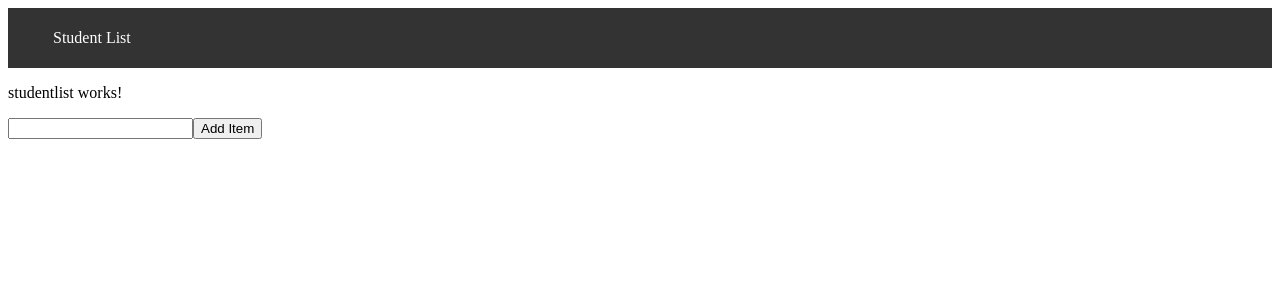
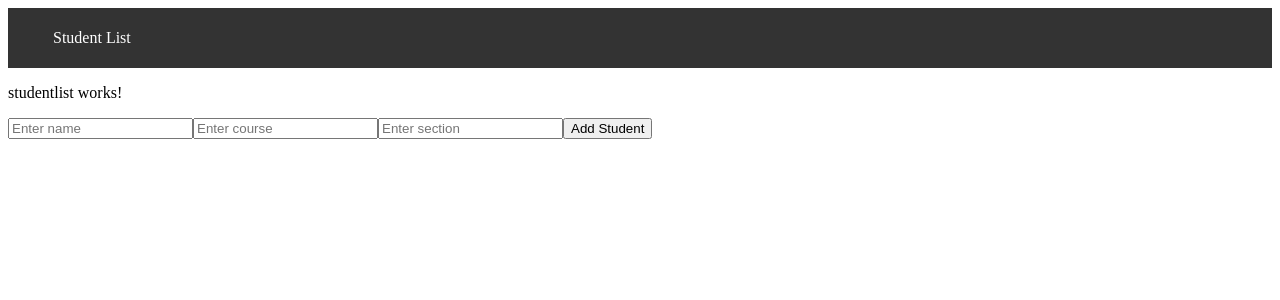
Before and after one commit to kaysie0919/AngularDataStructure, an Angular app: page / in a window 1280 px wide. Shown: the top 300 px of the page. Built offline with nearby package versions, Linux system fonts and the light colour scheme.

Commit message:
#1 Edited Student List Component

```diff
--- a/src/app/components/studentlist/studentlist.component.html
+++ b/src/app/components/studentlist/studentlist.component.html
@@ -1,9 +1,9 @@
 <p>studentlist works!</p>
-<input type="text" [(ngModel)]="list"/>
-<button (click)="addItem()">Add Item</button>
+  <input type="text" [(ngModel)]="name" placeholder="Enter name">
+  <input type="text" [(ngModel)]="course" placeholder="Enter course">
+  <input type="text" [(ngModel)]="section" placeholder="Enter section">
 
-<ul>
-  <li *ngFor="let item of studentList; let i = index">
-      {{item}}
-  </li>
-</ul>
+  <button (click)="addItem()">Add Student</button>
+  <ul>
+    <li *ngFor="let student of studentList">{{ student }}</li>
+  </ul>
--- a/src/app/components/studentlist/studentlist.component.ts
+++ b/src/app/components/studentlist/studentlist.component.ts
@@ -3,20 +3,26 @@ import { Component } from '@angular/core';
 @Component({
   selector: 'app-studentlist',
   templateUrl: './studentlist.component.html',
-  styleUrl: './studentlist.component.css'
+  styleUrls: ['./studentlist.component.css']
 })
 export class StudentlistComponent {
 
-  list: string = '';
+  name: string = '';
+  course: string = '';
+  section: string = '';
   studentList: string[] = [];
 
   addItem() {
-    if (this.list.trim()) {
-      this.studentList.push(this.list.trim());
-      this.list = '';
+    if (this.name.trim() && this.course.trim() && this.section.trim()) {
+      const studentInfo = `${this.name.trim()} - Course: ${this.course.trim()}, Section: ${this.section.trim()}`;
+      this.studentList.push(studentInfo);
+
+      this.name = '';
+      this.course = '';
+      this.section = '';
     }
     else {
-      return;
+      console.log('Please fill out all fields.');
     }
   }
 }
```
